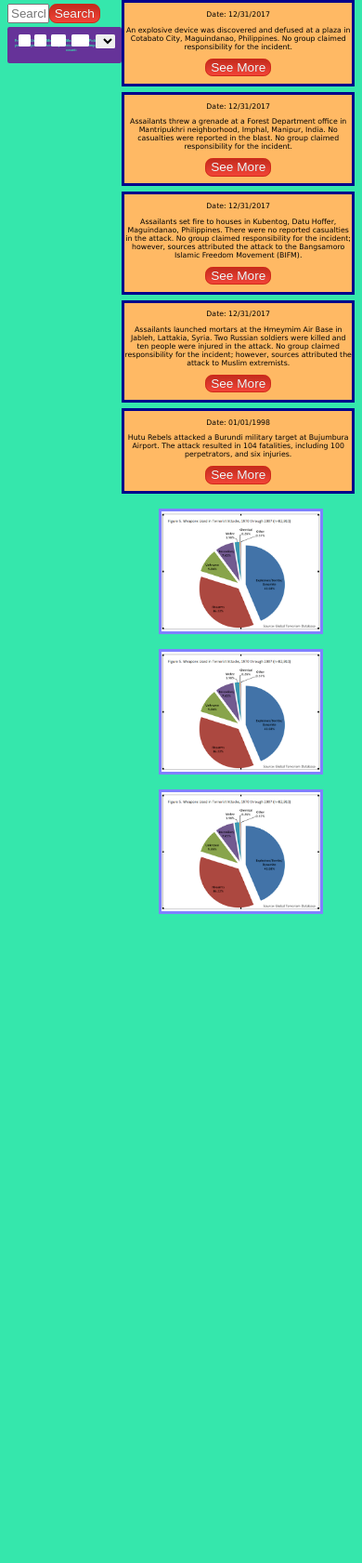
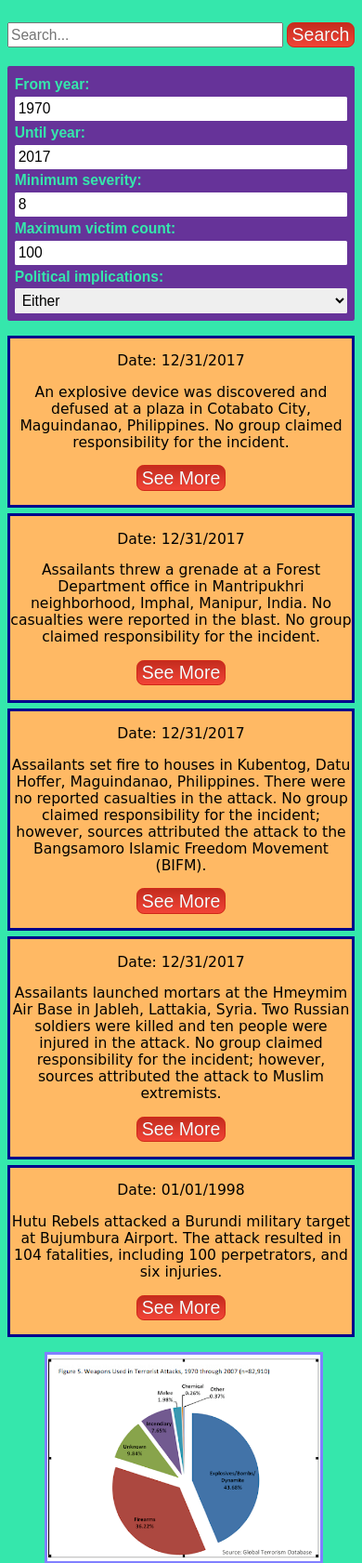
Before and after one commit to OnofreiTudor05/TehnologiiWeb, a PHP site: the page made by Aproape gata/statistics.html in a window 390 px wide. Shown: the part 41-1722 px from the top of the page at 93% size. Before the commit the page ends 1024 px from the top, so only its background shows below. Run offline with PHP 8.4, Linux system fonts and the light colour scheme.

Commit message:
Add files via upload

```diff
--- a/Aproape gata/index.css
+++ b/Aproape gata/index.css
@@ -81,6 +81,11 @@ body{
 }
 
 @media screen and (max-width:800px) {
+
+	#titlu{
+		font-size: 4vw;
+	}
+
 	.Button {
 	  font-size: 4vw;
 	  background-color: rgba(255, 255, 255, 1);
--- a/Aproape gata/statistics.css
+++ b/Aproape gata/statistics.css
@@ -6,22 +6,46 @@
 #pagina {
     display: grid;
     grid-template-columns: 33% 67%;
+	grid-gap: 1vw;
+	padding-top: 1vw;
 }
 
 #baralatime{
-    width:30%;
+	font-size: 1vw;
+    width:30vw;
+	margin-right: 1vw;
 }
 
 .filters {
-	display: flex;
+	font-size: 1vw;
+	border-radius: 0.6vw;
+	background-color: #663399;
+	padding: 2vw;
   }
 
-  #filters
-    {
-	  height: 8vw;
-	  width: 28vw;
-	  position: relative;
-    }
+  .filterlabel {
+	float: left;
+	color:#35e7ac;
+	font-family:Arial;
+	font-weight:bold;
+	width: 25%;
+	margin-top: 0.1vw;
+  }
+
+  .filteritem {
+	float: left;
+	color:#35e7ac;
+	font-family:Arial;
+	font-weight:bold;
+	width: 75%;
+	margin-top: 0.1vw;
+  }
+
+  .filterline:after {
+	content: "";
+	display: table;
+	clear: both;
+  }
 
 .articol{
     background-color: rgba(255, 185, 100, 1);
@@ -136,36 +160,6 @@ input[type=number], select{
 	display: inline-block;
   }
 
-  .filters {
-	font-size: 1vw;
-	border-radius: 0.6vw;
-	background-color: #663399;
-	padding: 2vw;
-  }
-
-  .filterlabel {
-	float: left;
-	color:#35e7ac;
-	font-family:Arial;
-	font-weight:bold;
-	width: 25%;
-	margin-top: 0.1vw;
-  }
-
-  .filteritem {
-	float: left;
-	color:#35e7ac;
-	font-family:Arial;
-	font-weight:bold;
-	width: 75%;
-	margin-top: 0.1vw;
-  }
-
-  .filterline:after {
-	content: "";
-	display: table;
-	clear: both;
-  }
 
 @media screen and (max-width:800px){
 	.Button {
@@ -173,16 +167,51 @@ input[type=number], select{
 	}
 
 	.articol {
-		font-size: 2vw;
+		display: block;
+		font-size: 4vw;
 	}
 
 	.butonSee {
-		font-size: 3.5vw;
+		font-size: 5vw;
 	}
 
 	.grafic {
 		width: 100%;
 	}
 
+	#pagina {
+		display: block;
+	}
+
+	.filterlabel, .filteritem {
+		width: 100%;
+		margin-top: 0;
+		font-size: 4vw;
+	}
+
+	input[type="number"] {
+		font-size: 4vw;
+	}
+
+	#baralatime[type="text"]{
+		font-size: 4vw;
+	}
+
+	.filteritem > *{
+		font-size: 4vw;
+	}
+
+	#baralatime{
+		width: 100%;
+	}
+
+	form{
+		padding-top: 4vw;
+		padding-bottom: 4vw;
+	}
+
+	.search{
+		padding-bottom: 4vw;
+	}
 
 }
--- a/Aproape gata/statistics.html
+++ b/Aproape gata/statistics.html
@@ -26,9 +26,7 @@
     </nav>
 
     <main id="pagina">
-
-
-        <form method="POST" id="searchform" action="#">
+      <form method="POST">
         <div class="search">
           <input id="baralatime" type="text" placeholder="Search...">
           <input type="submit" class="butonSee" value="Search">
```
Also changed, not shown: Aproape gata/administration.css (+41 -5 lines). Lines whose indentation alone changed are shown as unchanged.
